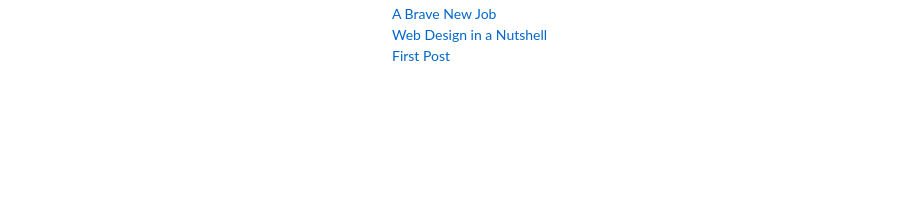
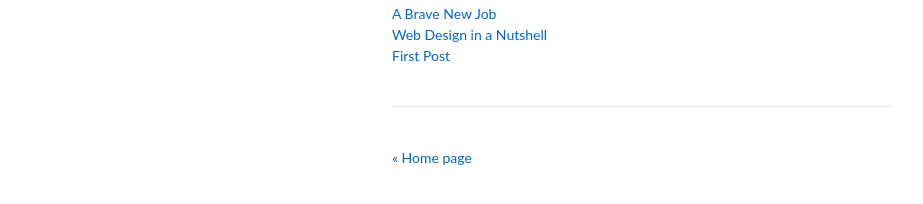
Before and after one commit to trevorturk/trevorturk.github.com, a Jekyll site: the page built from posts.html, in a window 1280 px wide and 900 px high, scrolled down 5971 px. Shown: the part 668-872 px from the top of the window, without its empty margins (178-1101 px from the left). Built offline with Jekyll 4.4.1, drawn with Linux system fonts in a browser that asks for light colours; before the commit the page ends 6775 px from its top, so only the background shows below that.

Commit message:
home page link on posts page

```diff
--- a/posts.html
+++ b/posts.html
@@ -8,4 +8,6 @@ layout: default
       <li><a href="{{ post.url }}">{{ post.title }}</a></li>
     {% endfor %}
   </ul>
+  <hr/>
+  <p><a href="/">&laquo; Home page</a></p>
 </section>
```
